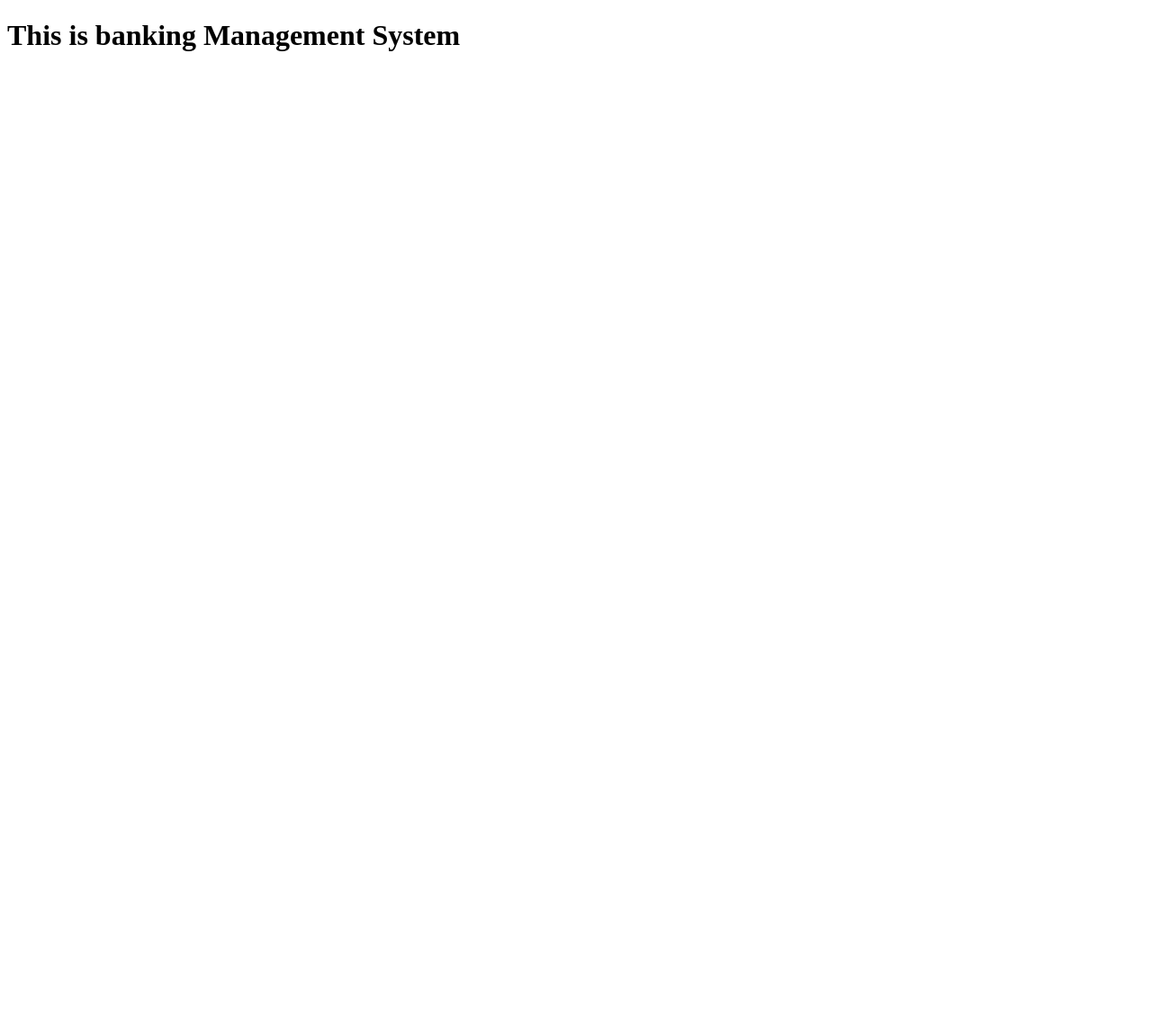
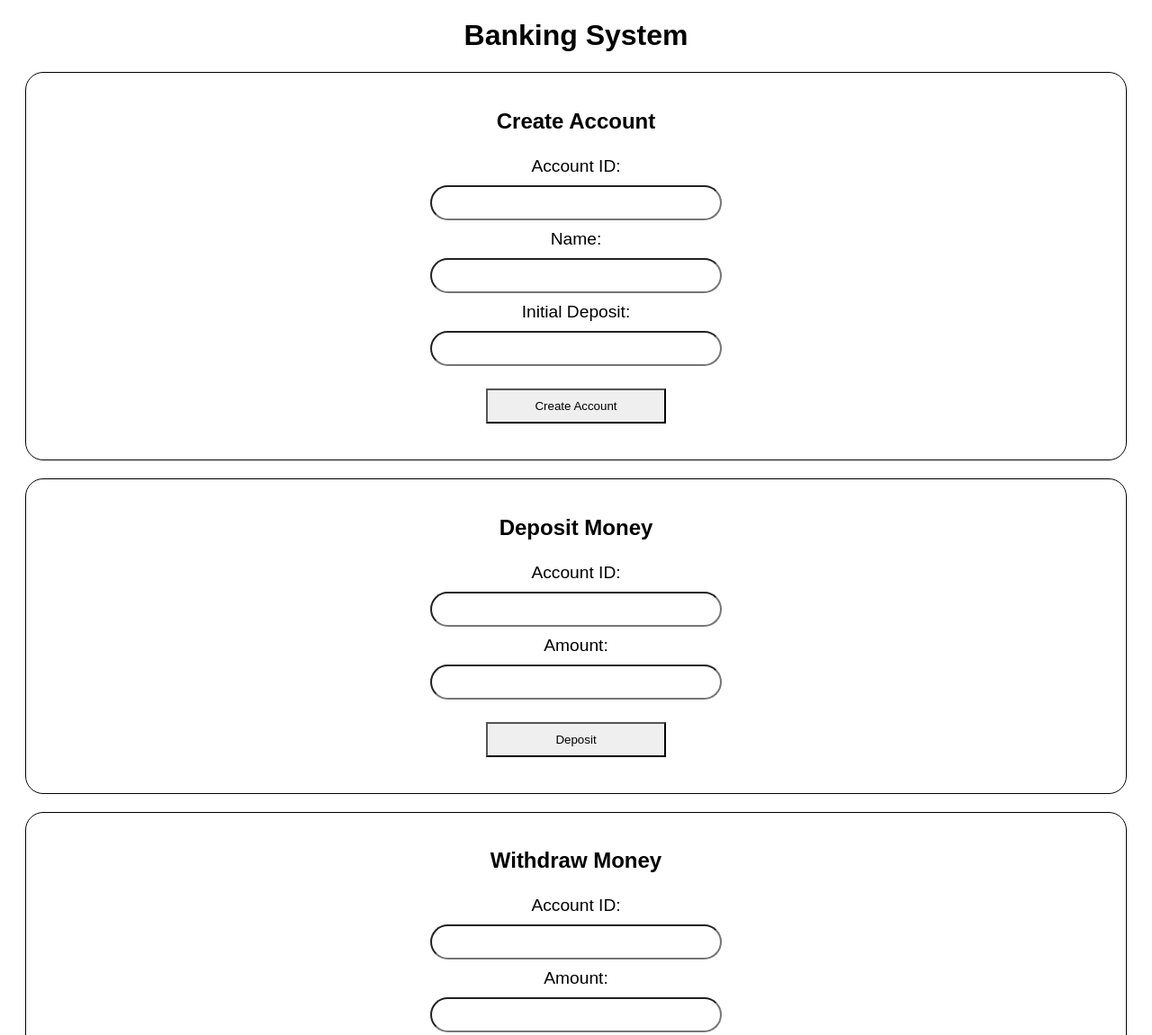
Before and after one commit to riteshgharat/bank-management-sys, a plain HTML site: page index.html in a window 1280 px wide. Shown: the top 1151 px of the page at 90% size. Before the commit the page ends 800 px from the top, so only its background shows below. Drawn offline with Linux system fonts and the light colour scheme; a web font is replaced by a local one.

Commit message:
create acc

```diff
--- a/backend/main.js
+++ b/backend/main.js
@@ -1,4 +1,6 @@
-// Customer class
+
+document.addEventListener('DOMContentLoaded', function () {
+
 class Customer {
   constructor(id, name, balance) {
     this.id = id;
@@ -51,11 +53,30 @@ class Bank {
   getCustomerInfo(id) {
     const customer = this.findCustomer(id);
     if (customer) {
+      // return customer;
+      console.log(customer);
       return customer;
+
     } else {
       console.log("Customer not found");
     }
+    // console.log(customer);
+
   }
 }
 
-export default Bank;
+const bank = new Bank();
+
+document.getElementById('customerForm').addEventListener('submit', function (e) {
+  e.preventDefault();
+  const id = parseInt(document.getElementById('accountId').value);
+  const name = document.getElementById('name').value;
+  const initialBalance = parseFloat(document.getElementById('initialDeposit').value);
+  // console.log(id,name,initialBalance);
+
+  bank.addCustomer(id,name, initialBalance);
+  bank.getCustomerInfo(id);
+  document.getElementById('customerForm').reset();
+});
+
+})
--- a/index.html
+++ b/index.html
@@ -3,27 +3,57 @@
 <head>
     <meta charset="UTF-8">
     <meta name="viewport" content="width=device-width, initial-scale=1.0">
-    <title>Banking Management System</title>
+    <title >Banking System</title>
+    <link rel="stylesheet" href="style.css">
+    <link rel="preconnect" href="https://fonts.googleapis.com">
+<link rel="preconnect" href="https://fonts.gstatic.com" crossorigin>
+<link href="https://fonts.googleapis.com/css2?family=Open+Sans:ital,wght@0,300..800;1,300..800&family=Playfair+Display:ital,wght@0,400..900;1,400..900&display=swap" rel="stylesheet">
 </head>
 <body>
-    <h1>This is banking Management System</h1>
+    <h1 id="heading">Banking System</h1>
+    <div id="form-container">
+        <h2>Create Account</h2>
+        <form id="customerForm">
+            <label for="accountId">Account ID:</label>
+            <input type="text" id="accountId" >
+            <label for="name">Name:</label>
+            <input type="text" id="name" >
+            <label for="initialDeposit">Initial Deposit:</label>
+            <input type="number" id="initialDeposit" >
+            <button id="btn" type="submit">Create Account</button>
 
-    <script type="module">
-        import Bank from "./backend/main.js";
+        </form>
+    </div>
+    <div id="form-container">
+        <h2>Deposit Money</h2>
+        <form id="deposit-form">
+            <label for="depositAccountId">Account ID:</label>
+            <input type="text" id="depositAccountId" required>
+            <label for="depositAmount">Amount:</label>
+            <input type="number" id="depositAmount" required>
+            <button type="submit" onsubmit="dep()">Deposit</button>
+        </form>
+    </div>
+    <div id="form-container">
+        <h2>Withdraw Money</h2>
+        <form id="withdraw-form">
+            <label for="withdrawAccountId">Account ID:</label>
+            <input type="text" id="withdrawAccountId" required>
+            <label for="withdrawAmount">Amount:</label>
+            <input type="number" id="withdrawAmount" required>
+            <button type="submit" onsubmit="wdraw()">Withdraw</button>
+        </form>
+    </div>
+    <div id="form-container">
+        <h2>Check Balance</h2>
+        <form id="balance-form">
+            <label for="balanceAccountId">Account ID:</label>
+            <input type="text" id="balanceAccountId" required>
+            <button type="submit">Check Balance</button>
+        </form>
+        <p id="balance-result"></p>
+    </div>
 
-        // Example usage
-        const bank = new Bank();
-        bank.addCustomer(1, 'Alice', 1000);
-        bank.addCustomer(2, 'Bob', 500);
-
-        bank.deposit(1, 200);
-        bank.withdraw(2, 100);
-
-        console.log(bank.getCustomerInfo(1)); // Customer { id: 1, name: 'Alice', balance: 1200 }
-        console.log(bank.getCustomerInfo(2)); // Customer { id: 2, name: 'Bob', balance: 400 }
-
-        bank.deleteCustomer(1);
-        console.log(bank.getCustomerInfo(2)); // Customer not found
-    </script>
 </body>
+<script src="backend/main.js"></script>
 </html>
--- /dev/null
+++ b/style.css
@@ -0,0 +1,53 @@
+body {
+    font-family: Arial, sans-serif;
+}
+
+h1{
+    text-align: center;
+
+}
+
+h2{
+    text-align: center;
+
+}
+
+#form-container {
+    display: absolute;
+    flex-direction: column;
+    justify-content: center;
+    align-items: center;
+    margin: 20px;
+    padding: 20px;
+    border-radius: 20px;
+    border: 1px solid #000000;
+}
+
+form {
+    display: flex;
+    flex-direction: column;
+    align-items: center;
+}
+
+label {
+    margin: 5px 0;
+    font-size: larger;
+}
+
+input, button {
+    width: 300px;
+    border-radius: 20px;
+    padding: 10px;
+    margin: 5px 0;
+}
+
+input.text{
+    font-weight: bold;
+}
+
+button{
+    margin: 20px;
+    padding: 10px;
+    width: 200px;
+    border-radius: 0px;
+}
```
